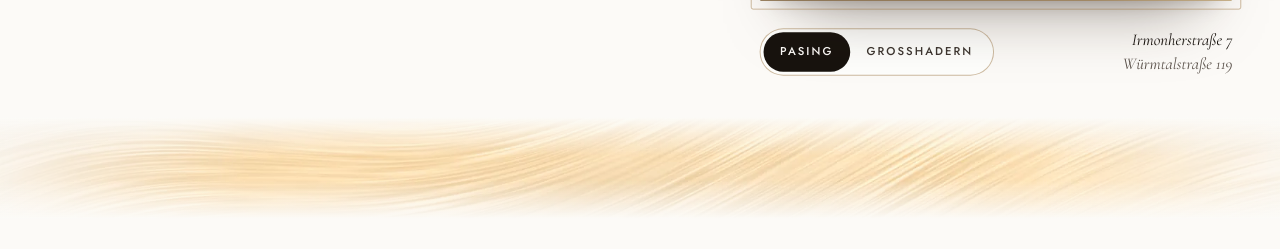
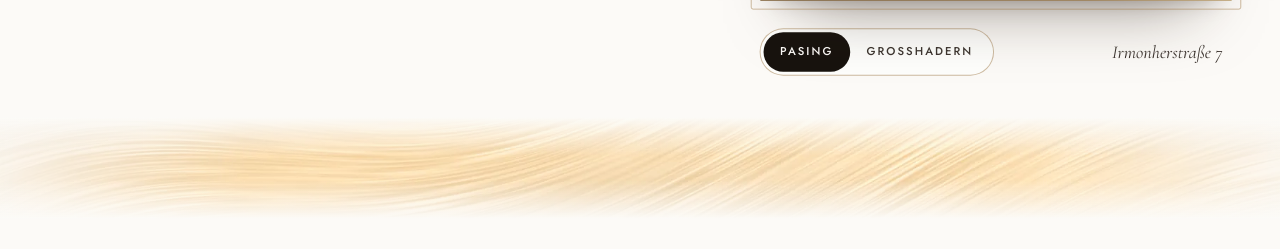
Before and after one commit to kebronkg-cmyk/imronhair, a PHP site: page / in a window 1280 px wide. Shown: the part 763-1012 px from the top of the page. Run offline with PHP 8.4, Linux system fonts and the light colour scheme.

Commit message:
Spiegel-Adresse: nur eine sichtbar, Wechsel an derselben Stelle (Haupt, Schleife, Fenster)
Beide Adressen liegen in einer Zelle so breit wie die längere, linksbündig;
der Wechsel blendet über, nichts verschiebt sich.

Co-Authored-By: Claude Opus 5.5 <noreply@anthropic.com>
Claude-Session: https://claude.ai/code/session_01LJ9Ru4GQjCieL7apiLcWVD

```diff
--- a/fenster/neu.js
+++ b/fenster/neu.js
@@ -132,8 +132,6 @@
   const spiegel = document.querySelector('.spiegel');
   if (spiegel) {
     const rahmen = spiegel.querySelector('.spiegel-rahmen');
-    const ort = spiegel.querySelector('.spiegel-ort');
-    const ORTE = { pasing: 'Irmonherstraße 7', grosshadern: 'Würmtalstraße 119' };
     const knoepfe = [...spiegel.querySelectorAll('.spiegel-wahl button')];
 
     for (const k of knoepfe) {
@@ -142,7 +140,6 @@
         if (spiegel.dataset.salon === salon) return;
         spiegel.dataset.salon = salon;
         for (const b of knoepfe) b.setAttribute('aria-pressed', String(b === k));
-        if (ort) ort.textContent = ORTE[salon];
         spiegel.classList.remove('wechsel');
         void spiegel.offsetWidth;
         spiegel.classList.add('wechsel');
--- a/index.html
+++ b/index.html
@@ -114,9 +114,10 @@
         <button type="button" data-salon="pasing" aria-pressed="true">Pasing</button>
         <button type="button" data-salon="grosshadern" aria-pressed="false">Gro&szlig;hadern</button>
       </span>
-      <!-- Beide Adressen stehen fest; der Wechsel hebt nur die gezeigte hervor
-           — so springt beim Umschalten nichts. -->
-      <span class="spiegel-ort">
+      <!-- Beide Adressen liegen in derselben Zelle übereinander; sichtbar ist
+           nur die des gezeigten Salons. Die Zelle ist so breit wie die längere,
+           beide stehen linksbündig — beim Wechsel springt nichts. -->
+      <span class="spiegel-ort" aria-live="polite">
         <span data-ort="pasing">Irmonherstra&szlig;e&nbsp;7</span>
         <span data-ort="grosshadern">W&uuml;rmtalstra&szlig;e&nbsp;119</span>
       </span>
--- a/neu.css
+++ b/neu.css
@@ -681,16 +681,9 @@ button { font: inherit; color: inherit; }
 }
 .spiegel-wahl button[aria-pressed="true"] { background: var(--tinte); color: var(--papier); }
 .spiegel-ort {
-  display: grid; justify-items: end; gap: .2rem;
-  font: italic 400 1.05rem/1.2 var(--serif);
-  text-align: right;
+  font: italic 400 1.15rem/1.2 var(--serif);
+  color: var(--tinte-leise);
 }
-/* Gedämpft über die Farbe, nicht über Deckkraft — beide bleiben lesbar (7:1). */
-.spiegel-ort > span { color: var(--tinte-still); transition: color var(--t2) var(--kurve); }
-.spiegel[data-salon="pasing"] .spiegel-ort [data-ort="pasing"],
-.spiegel[data-salon="grosshadern"] .spiegel-ort [data-ort="grosshadern"] { color: var(--tinte); }
-/* Ohne Skript zeigt der Spiegel nur Pasing — dann steht auch nur diese Adresse. */
-html:not(.js) .spiegel-ort [data-ort="grosshadern"] { display: none; }
 /* Ohne Skript gibt es keinen Umschalter — nur Pasing. */
 html:not(.js) .spiegel-wahl { display: none; }
 
@@ -1287,5 +1280,23 @@ html.leiste-weg .wegweiser {
 @media (max-width: 30rem) {
   .spiegel-fuss { flex-wrap: nowrap; gap: .6rem; }
   .spiegel-wahl button { padding: .5rem .75rem; letter-spacing: .14em; }
-  .spiegel-ort { font-size: .95rem; flex: none; }
+  .spiegel-ort { font-size: 1rem; }
 }
+
+/* ── Adresse unter dem Spiegel ───────────────────────────────────────────
+   Beide Adressen liegen in derselben Zelle (grid-area 1 / 1), die Zelle ist
+   so breit wie die längere. Sichtbar ist nur die des gezeigten Salons; der
+   Wechsel blendet an derselben Stelle über: Abgang beschleunigt, Auftritt
+   bremst aus. Nichts verschiebt sich. */
+.spiegel-ort { display: grid; flex: none; text-align: left; }
+.spiegel-ort > span {
+  grid-area: 1 / 1;
+  opacity: 0; visibility: hidden;
+  transition: opacity .22s ease-in, visibility 0s linear .22s;
+}
+.spiegel[data-salon="pasing"] .spiegel-ort [data-ort="pasing"],
+.spiegel[data-salon="grosshadern"] .spiegel-ort [data-ort="grosshadern"] {
+  opacity: 1; visibility: visible;
+  transition: opacity .4s var(--kurve) .12s, visibility 0s;
+}
+@media (prefers-reduced-motion: reduce) { .spiegel-ort > span { transition: none; } }
--- a/schleife/neu.js
+++ b/schleife/neu.js
@@ -113,8 +113,6 @@
   const spiegel = document.querySelector('.spiegel');
   if (spiegel) {
     const rahmen = spiegel.querySelector('.spiegel-rahmen');
-    const ort = spiegel.querySelector('.spiegel-ort');
-    const ORTE = { pasing: 'Irmonherstraße 7', grosshadern: 'Würmtalstraße 119' };
     const knoepfe = [...spiegel.querySelectorAll('.spiegel-wahl button')];
 
     for (const k of knoepfe) {
@@ -123,7 +121,6 @@
         if (spiegel.dataset.salon === salon) return;
         spiegel.dataset.salon = salon;
         for (const b of knoepfe) b.setAttribute('aria-pressed', String(b === k));
-        if (ort) ort.textContent = ORTE[salon];
         spiegel.classList.remove('wechsel');
         void spiegel.offsetWidth;
         spiegel.classList.add('wechsel');
```
Also changed, not shown: fenster/index.html (+7 -1 lines), fenster/neu.css (+18 -0 lines), schleife/index.html (+7 -1 lines), schleife/neu.css (+18 -0 lines).
